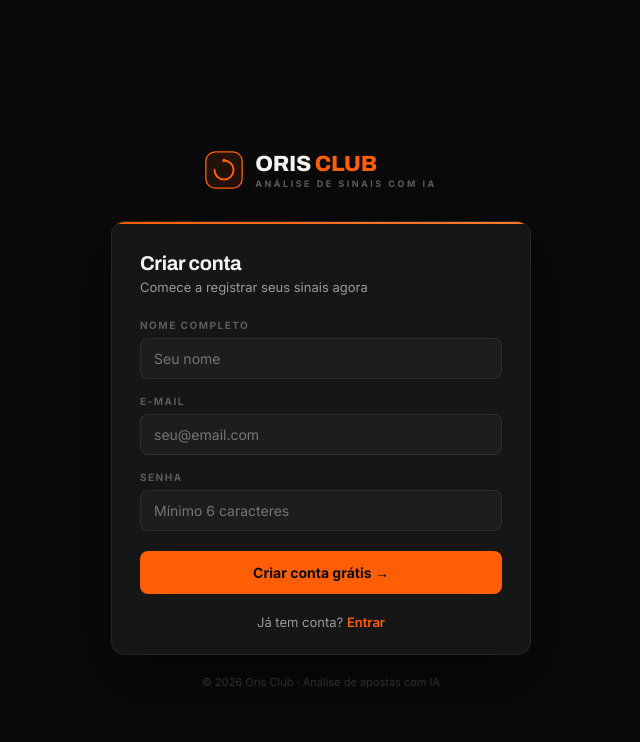
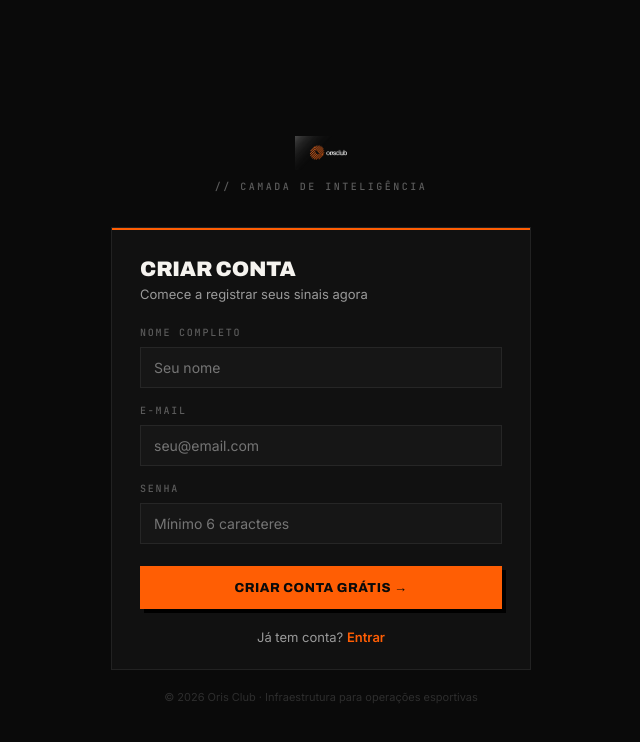
Before and after one commit to edsontrigueiro/ia-orisclubb, a Next.js app: page /cadastro in a window 1280 px wide. Shown: the top 742 px of the page, without its empty margins (319-959 px from the left). Built offline with nearby package versions, Linux system fonts and the light colour scheme.

Commit message:
Update page.js

```diff
--- a/src/app/cadastro/page.js
+++ b/src/app/cadastro/page.js
@@ -3,7 +3,7 @@ import { useState } from 'react';
 import { useRouter } from 'next/navigation';
 import Link from 'next/link';
 import { saveSession } from '@/lib/clientSession';
-import { C, FONT_DISPLAY, FONT_BODY } from '@/lib/theme';
+import { C, FONT_DISPLAY, FONT_BODY, FONT_MONO, LOGO_SRC } from '@/lib/theme';
 
 export default function Cadastro() {
   const [name, setName] = useState('');
@@ -38,15 +38,9 @@ export default function Cadastro() {
     <div style={S.page}>
       <div style={S.wrap}>
         <div style={S.logo}>
-          <svg width="38" height="38" viewBox="0 0 44 44" fill="none">
-            <rect x="1" y="1" width="42" height="42" rx="11" fill={C.orangeDim} stroke={C.orange} strokeWidth="1.5"/>
-            <circle cx="22" cy="22" r="11" fill="none" stroke={C.orange} strokeWidth="2.2" strokeDasharray="52 17" strokeLinecap="round" transform="rotate(-90 22 22)"/>
-            <circle cx="22" cy="11" r="2" fill={C.orange}/>
-          </svg>
-          <div>
-            <div style={S.brand}>ORIS<span style={{color:C.orange}}> CLUB</span></div>
-            <div style={S.brandSub}>ANÁLISE DE SINAIS COM IA</div>
-          </div>
+          {/* Logo original do Brand Content Playbook — mesma marca da landing */}
+          <img src={LOGO_SRC} alt="Oris Club" style={{height:'34px',width:'auto',display:'block'}}/>
+          <div style={S.brandSub}>// Camada de inteligência</div>
         </div>
 
         <div style={S.card}>
@@ -88,7 +82,7 @@ export default function Cadastro() {
             </div>
           </div>
         </div>
-        <div style={S.copy}>© 2026 Oris Club · Análise de apostas com IA</div>
+        <div style={S.copy}>© 2026 Oris Club · Infraestrutura para operações esportivas</div>
       </div>
     </div>
   );
@@ -97,18 +91,18 @@ export default function Cadastro() {
 const S = {
   page:{minHeight:'100vh',background:C.bg,display:'flex',alignItems:'center',justifyContent:'center',padding:'20px',fontFamily:FONT_BODY},
   wrap:{width:'100%',maxWidth:'420px'},
-  logo:{display:'flex',alignItems:'center',gap:'12px',justifyContent:'center',marginBottom:'32px'},
-  brand:{fontSize:'22px',fontWeight:800,color:C.text,letterSpacing:'-.3px',fontFamily:FONT_DISPLAY},
-  brandSub:{fontSize:'9px',fontWeight:700,color:C.muted2,letterSpacing:'2.5px',marginTop:'2px'},
-  card:{background:C.bg3,border:`1px solid ${C.border}`,borderRadius:'14px',overflow:'hidden',boxShadow:'0 24px 64px rgba(0,0,0,.6)'},
-  cardTop:{height:'2px',background:`linear-gradient(90deg,${C.orange},${C.orangeGlow})`},
-  title:{fontSize:'20px',fontWeight:700,color:C.text,marginBottom:'5px',letterSpacing:'-.3px',fontFamily:FONT_DISPLAY},
+  logo:{display:'flex',flexDirection:'column',alignItems:'center',gap:'10px',justifyContent:'center',marginBottom:'34px'},
+  brand:{fontSize:'22px',fontWeight:900,color:C.text,letterSpacing:'-.01em',textTransform:'uppercase',fontFamily:FONT_DISPLAY},
+  brandSub:{fontFamily:FONT_MONO,fontSize:'10px',fontWeight:500,color:C.muted2,letterSpacing:'2.5px',textTransform:'uppercase'},
+  card:{background:C.bg2,border:`1px solid ${C.border}`,borderRadius:0,overflow:'hidden'},
+  cardTop:{height:'2px',background:C.orange},
+  title:{fontSize:'21px',fontWeight:900,color:C.text,marginBottom:'6px',letterSpacing:'-.01em',textTransform:'uppercase',fontFamily:FONT_DISPLAY},
   sub:{fontSize:'13px',color:C.muted,marginBottom:'24px'},
   fgroup:{marginBottom:'16px'},
-  label:{display:'block',fontSize:'10px',fontWeight:700,color:C.muted2,letterSpacing:'1.5px',marginBottom:'7px'},
-  inp:{width:'100%',background:C.bg4,border:`1px solid ${C.border}`,color:C.text,borderRadius:'8px',padding:'11px 13px',fontSize:'14px',outline:'none',boxSizing:'border-box',fontFamily:'inherit'},
-  err:{background:C.redDim,border:`1px solid rgba(255,77,77,.25)`,borderRadius:'8px',padding:'10px 12px',fontSize:'12.5px',color:C.red,marginBottom:'16px'},
-  btn:{width:'100%',background:C.orange,color:'#0A0A0A',border:'none',borderRadius:'8px',padding:'13px',fontSize:'14px',fontWeight:700,cursor:'pointer',fontFamily:'inherit',marginTop:'4px'},
+  label:{display:'block',fontFamily:FONT_MONO,fontSize:'10px',fontWeight:500,color:C.muted2,letterSpacing:'1.8px',marginBottom:'8px'},
+  inp:{width:'100%',background:C.bg3,border:`1px solid ${C.border}`,color:C.text,borderRadius:0,padding:'11px 13px',fontSize:'14px',outline:'none',boxSizing:'border-box',fontFamily:'inherit'},
+  err:{background:C.redDim,border:`1px solid rgba(255,77,77,.25)`,borderRadius:'2px',padding:'10px 12px',fontSize:'12.5px',color:C.red,marginBottom:'16px'},
+  btn:{width:'100%',background:C.orange,color:'#0A0A0A',border:'none',borderRadius:0,padding:'14px',fontSize:'13px',fontWeight:800,textTransform:'uppercase',letterSpacing:'.04em',cursor:'pointer',fontFamily:FONT_DISPLAY,marginTop:'6px',boxShadow:'4px 4px 0 #000'},
   footer:{textAlign:'center',marginTop:'20px',fontSize:'13px',color:C.muted},
   copy:{textAlign:'center',marginTop:'20px',fontSize:'11px',color:C.muted3},
 };
```
